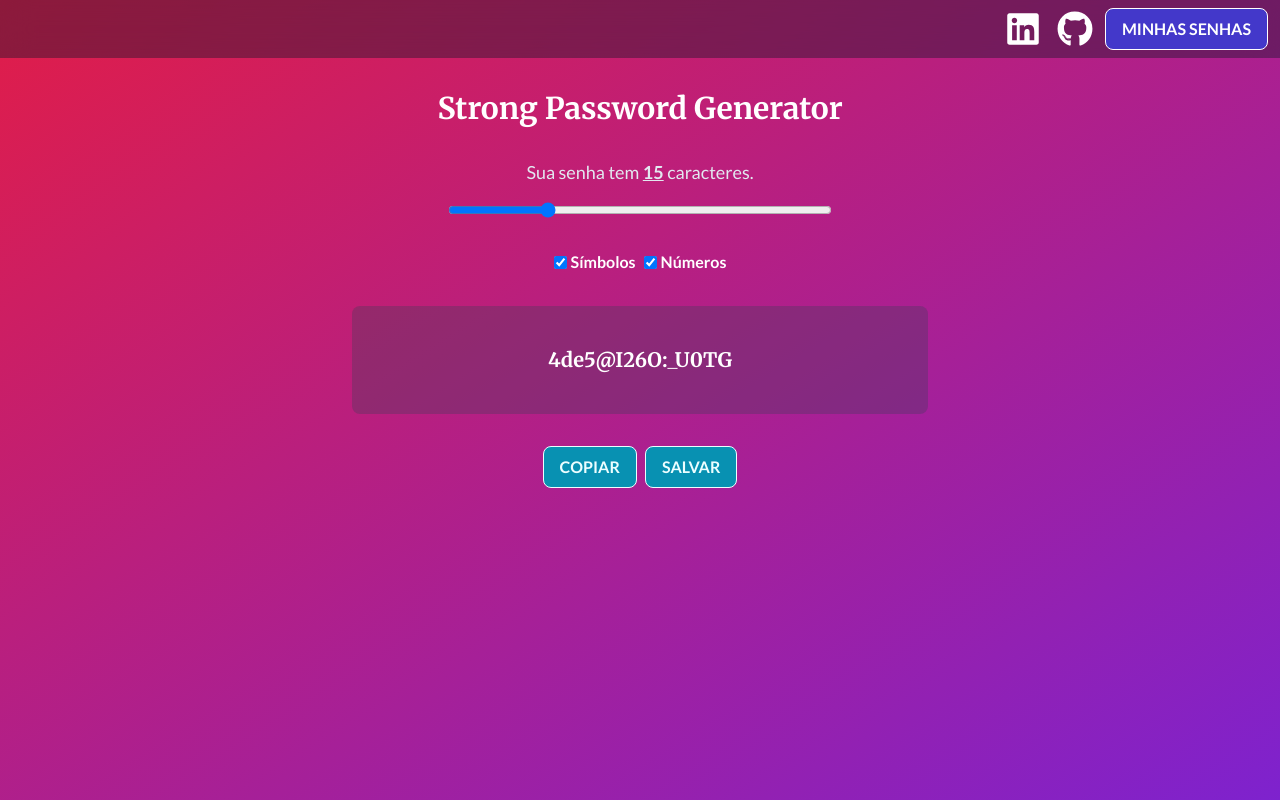
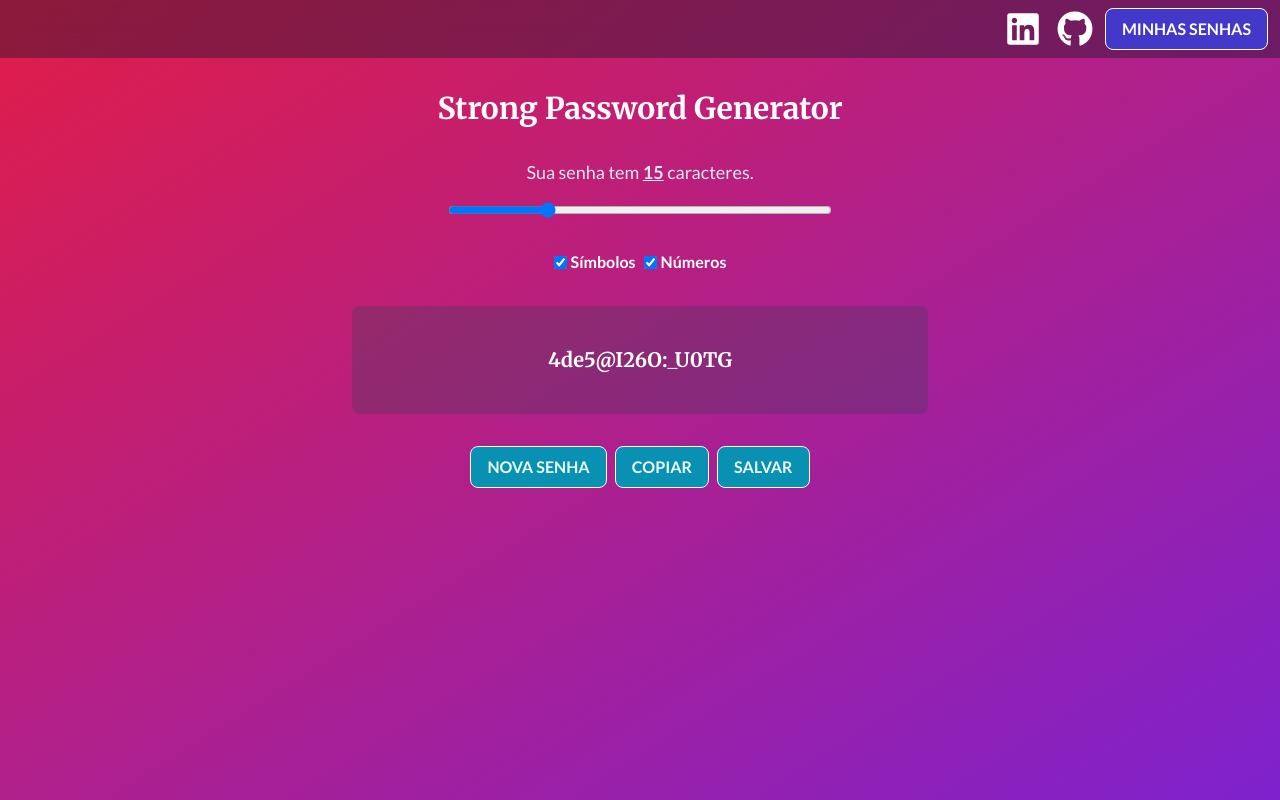
Before and after one commit to dtfigueiredo/new-pwd-generator, a Next.js app: page / in a window 1280 px wide. Built offline with nearby package versions, Linux system fonts and the light colour scheme.

Commit message:
botão nova senha

```diff
--- a/src/components/Main/index.js
+++ b/src/components/Main/index.js
@@ -66,6 +66,10 @@ const MainContent = (props) => {
         <div className="flex-center my-4">
           <Btn
             className="btn btn-cta"
+            onClick={props.handleNewPwd}>Nova Senha</Btn>
+
+          <Btn
+            className="btn btn-cta"
             onClick={props.handleCopyBtn}>Copiar</Btn>
 
           <Btn
--- a/styles/globals.css
+++ b/styles/globals.css
@@ -17,10 +17,9 @@ body {
 
 .btn {
   @apply my-0 mx-1 py-2 px-4
-  text-center uppercase font-bold
-  border rounded-lg outline-none
+  text-center uppercase font-bold text-sm sm:text-base
+  border rounded-lg outline-slate-100/20
   hover:opacity-80
-  focus-visible:opacity-80
   active:opacity-80
   transition-all;
 }
```
